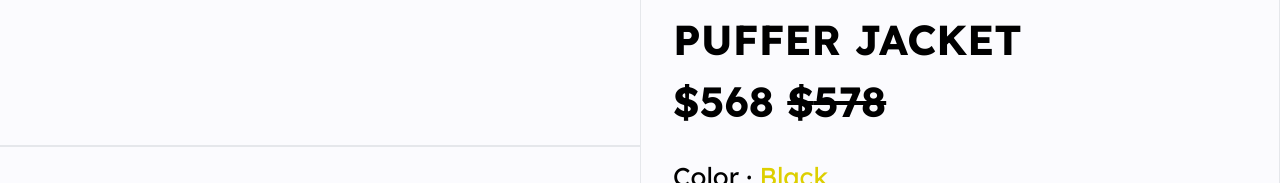
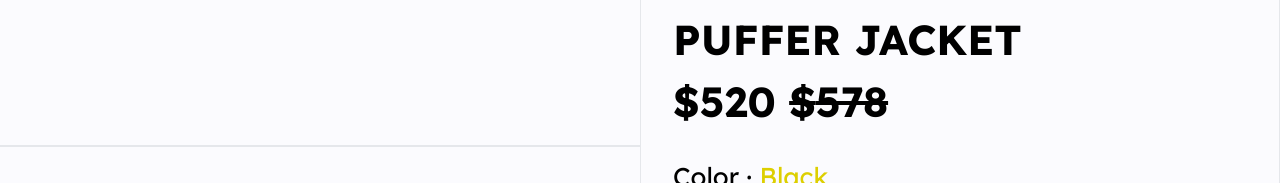
Before and after one commit to AliBa1/clothing-app, a Next.js app in the folder web-app/: page /product/1 in a window 1280 px wide. Shown: the part 309-492 px from the top of the page. Built offline with nearby package versions, Linux system fonts and the light colour scheme; a web font is replaced by a local one.

Commit message:
fix discount + header updates

```diff
--- a/web-app/src/app/product/[id]/page.tsx
+++ b/web-app/src/app/product/[id]/page.tsx
@@ -13,8 +13,8 @@ export default function ProductPage({ params }: { params: Promise<{ id: string }
   const [selectedSize, setSelectedSize] = useState<string>('');
 
   function discountedPrice(price: number, discount: Discount): number {
-    if (discount.type === 'fixed') {
-      return price - (price * discount.amount) / 100;
+    if (discount.type === 'percent') {
+      return Math.round(price - (price * discount.amount) / 100);
     } else {
       return price - discount.amount;
     }
--- a/web-app/src/components/Header.tsx
+++ b/web-app/src/components/Header.tsx
@@ -1,19 +1,22 @@
+'use client';
 import Image from 'next/image';
 import Icon from '@mdi/react';
 import { mdiAccount, mdiCart, mdiHeartOutline, mdiMagnify } from '@mdi/js';
 import Link from 'next/link';
+import { usePathname } from 'next/navigation';
 
 export default function Header() {
+  const pathname = usePathname();
   return (
     <header className='sticky top-0 z-10 bg-background flex justify-between items-center px-8 py-2'>
       <nav className='flex gap-8'>
-        <Link href='/' className='hover:underline decoration-accent'>
+        <Link href='/shop' className={`hover:underline decoration-accent ${pathname === '/shop' ? 'text-accent' : ''}`}>
           Shop
         </Link>
-        <Link href='/' className='hover:underline decoration-accent'>
+        <Link href='/' className={`hover:underline decoration-accent ${pathname === '/popular' ? 'text-accent' : ''}`}>
           Popular
         </Link>
-        <Link href='/' className='hover:underline decoration-accent'>
+        <Link href='/' className={`hover:underline decoration-accent ${pathname === '/feed' ? 'text-accent' : ''}`}>
           Feed
         </Link>
       </nav>
```
